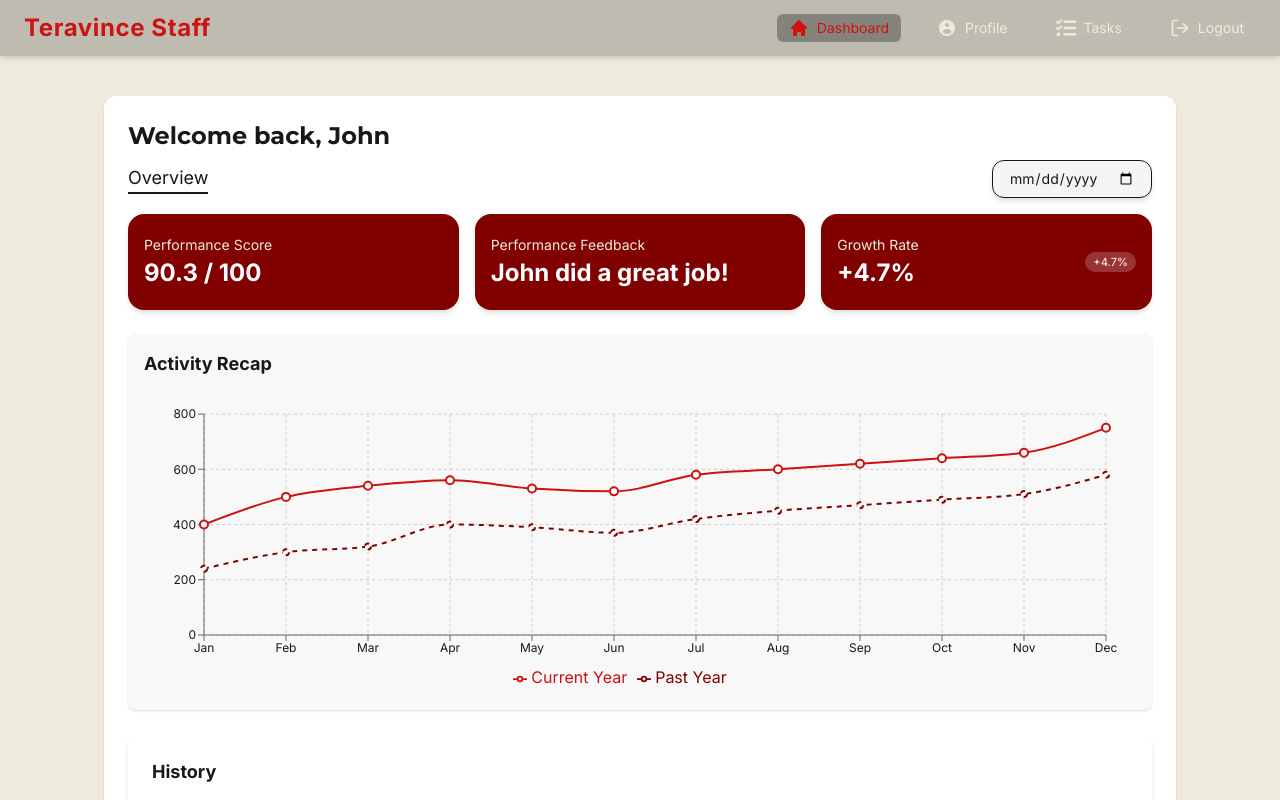
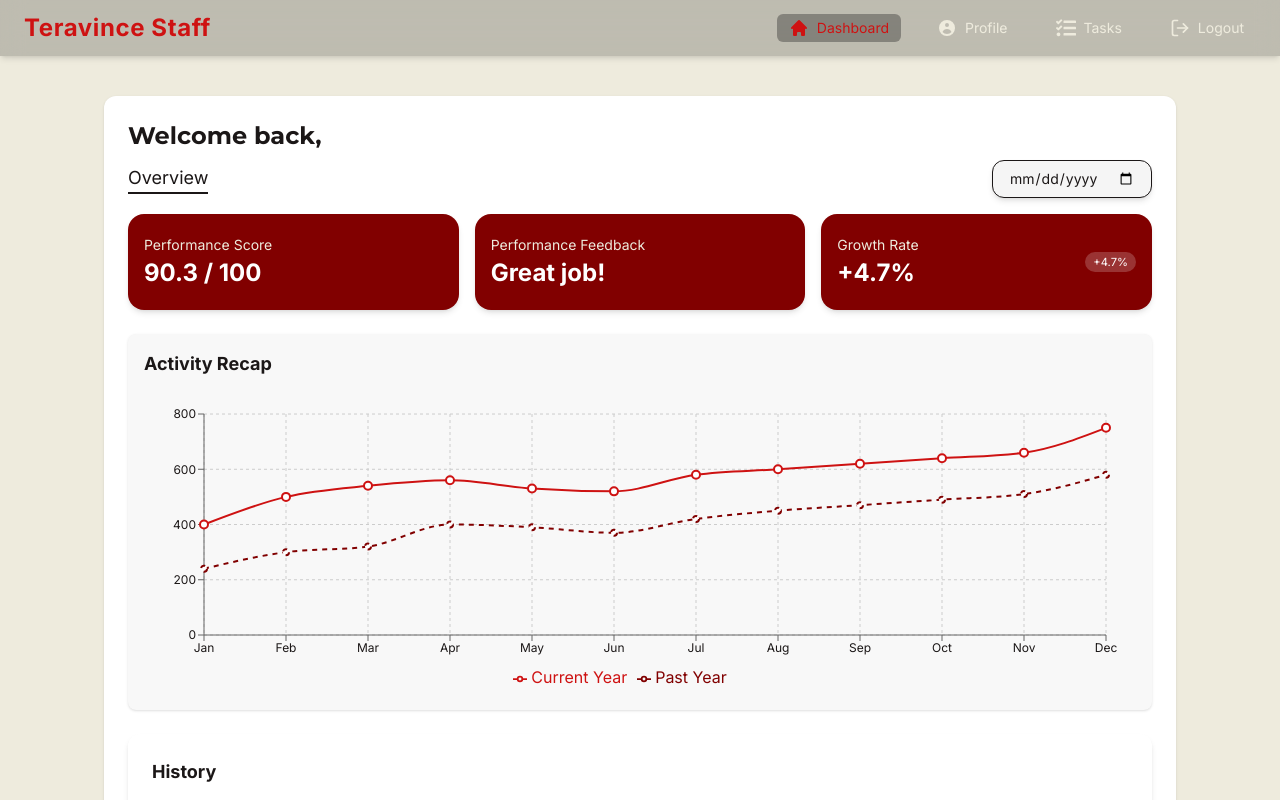
Before and after one commit to MBrillian354/teravince, a React (Vite) app in the folder frontend/: page /staff-dashboard in a window 1280 px wide. Shown: the top 800 px of the page. Built offline with nearby package versions, Linux system fonts and the light colour scheme.

Commit message:
Fixing mockup data

```diff
--- a/frontend/src/pages/StaffDashboard.jsx
+++ b/frontend/src/pages/StaffDashboard.jsx
@@ -5,12 +5,12 @@ import HistoryList from '../components/HistoryList';
 
 const StaffDashboard = () => {
   // Mock staff data from sign-up
-  const staff = { name: "John"};
+  const staff = { firstame: "John", lastName: "Yasuarini" };
 
   // Mock dashboard data
   const mockupData = [
     { label: "Performance Score", value: "90.3 / 100" },
-    { label: "Performance Feedback", value: "John did a great job!" },
+    { label: "Performance Feedback", value: "Great job!" },
     { label: "Growth Rate", value: "+4.7%", delta: "+4.7%" },
   ];
 
@@ -19,7 +19,7 @@ const StaffDashboard = () => {
       {/* Main Dashboard Section */}
       <div className={cardStyle}>
         {/* Greeting */}
-        <h1 className={greetingStyle}>Welcome back, {staff.name}</h1>
+        <h1 className={greetingStyle}>Welcome back, {staff.firstName}</h1>
 
         {/* Filters */}
         <div className={filterWrapperStyle}>
```
